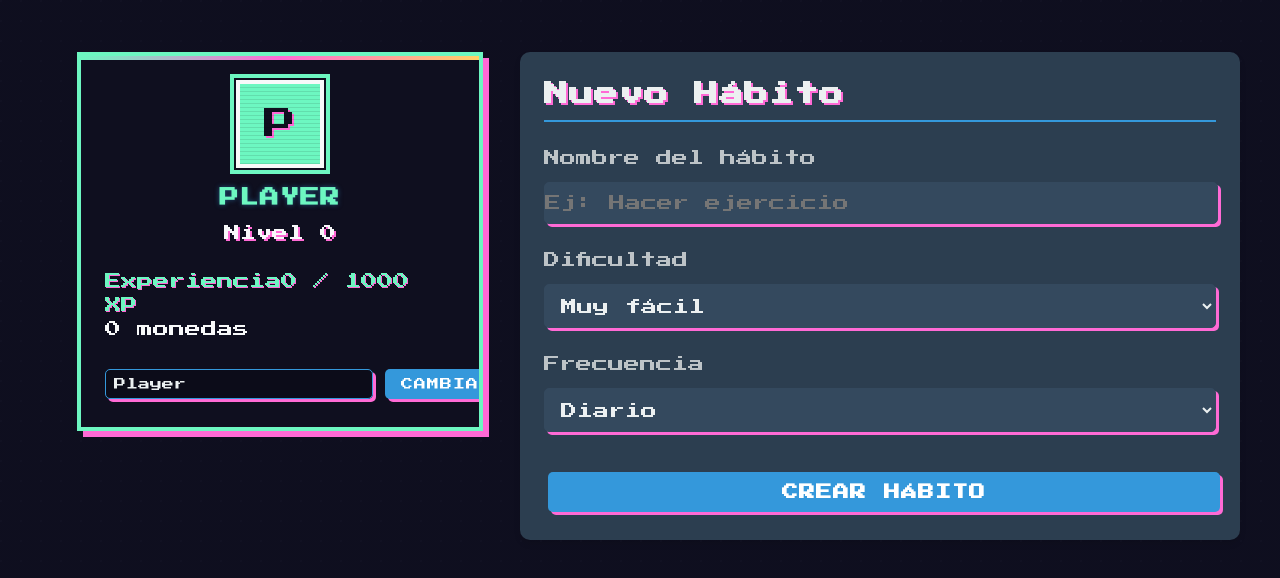
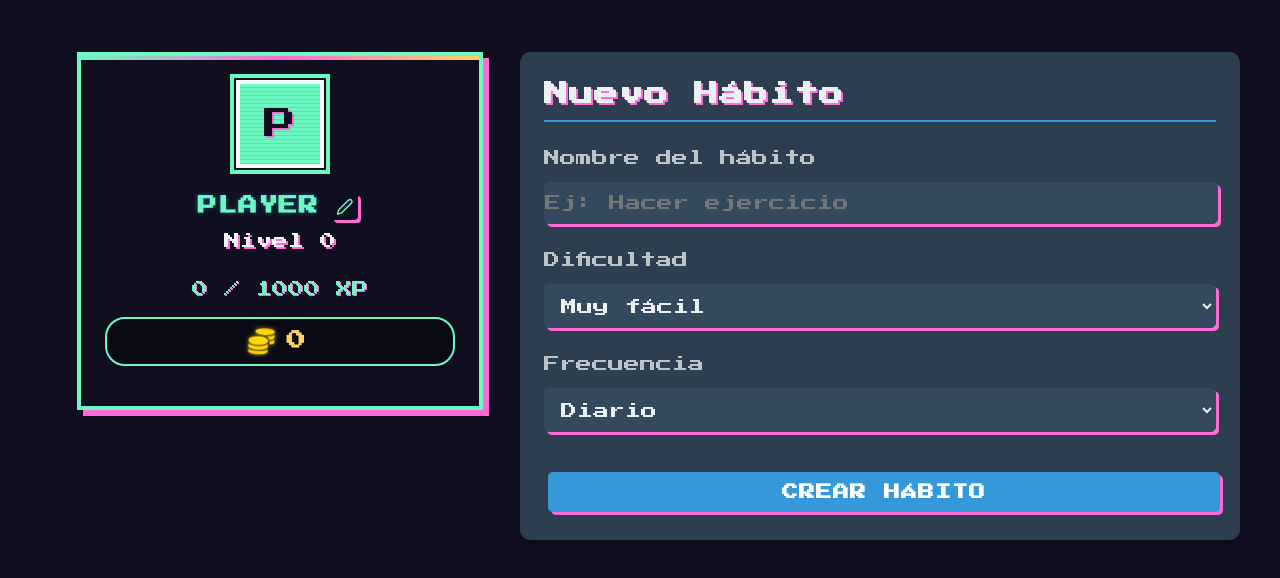
Before and after one commit to caldeix/idle_habits, a React (Vite) app: page / in a window 1280 px wide. Shown: the top 578 px of the page. Built offline with nearby package versions, Linux system fonts and the light colour scheme.

Commit message:
feat: Enhance UI with icons and animations
- Add animated coin icon with pulse effect
- Improve coins counter design
- Add hover effects and smooth animations
- Fix button visibility for completed habits

```diff
--- a/package.json
+++ b/package.json
@@ -11,7 +11,8 @@
   },
   "dependencies": {
     "react": "^19.2.0",
-    "react-dom": "^19.2.0"
+    "react-dom": "^19.2.0",
+    "react-icons": "^5.5.0"
   },
   "devDependencies": {
     "@eslint/js": "^9.39.1",
--- a/src/components/habits/HabitItem.tsx
+++ b/src/components/habits/HabitItem.tsx
@@ -73,24 +73,24 @@ export function HabitItem({
           )}
 
           {/* Botón para editar el hábito */}
-          <button
+           {isCompleted === false && (<button
             type="button"
             onClick={() => onEdit(habit)}
             className="action-button edit"
             title="Editar hábito"
           >
             ✏️
-          </button>
+          </button>)}
 
           {/* Botón para eliminar el hábito */}
-          <button
+          {isCompleted === false && (<button
             type="button"
             onClick={() => onDelete(habit.id)}
             className="action-button delete"
             title="Eliminar hábito"
           >
             🗑️
-          </button>
+          </button>)}
         </div>
       </td>
     </tr>
--- a/src/components/player/PlayerSettingsPanel.css
+++ b/src/components/player/PlayerSettingsPanel.css
@@ -65,6 +65,18 @@
   pointer-events: none;
 }
 
+.name-edit-container {
+  position: relative;
+  text-align: center;
+}
+
+.name-display {
+  display: flex;
+  align-items: center;
+  justify-content: center;
+  gap: 0.5rem;
+}
+
 .player-name {
   font-size: 1.2rem;
   margin: 0.5rem 0;
@@ -72,6 +84,76 @@
   text-transform: uppercase;
   letter-spacing: 1px;
   text-shadow: 0 0 5px rgba(52, 152, 219, 0.5);
+  transition: all 0.2s;
+}
+
+.edit-name-container {
+  display: flex;
+  gap: 0.5rem;
+  align-items: center;
+  justify-content: center;
+  margin: 0.5rem 0;
+}
+
+.name-edit-input {
+  background: rgba(0, 0, 0, 0.3);
+  border: 2px solid var(--retro-primary);
+  color: var(--retro-text);
+  padding: 0.3rem 0.5rem;
+  font-family: var(--retro-font);
+  font-size: 1.1rem;
+  max-width: 180px;
+  text-align: center;
+  border-radius: 4px;
+}
+
+.name-edit-input:focus {
+  outline: none;
+  border-color: var(--retro-accent);
+  box-shadow: 0 0 5px rgba(46, 204, 113, 0.5);
+}
+
+.icon-button {
+  background: none;
+  border: none;
+  color: var(--retro-text);
+  cursor: pointer;
+  display: flex;
+  align-items: center;
+  justify-content: center;
+  padding: 0.3rem;
+  border-radius: 4px;
+  transition: all 0.2s;
+  font-size: 1.1rem;
+}
+
+.icon-button:hover {
+  background: rgba(255, 255, 255, 0.1);
+  transform: scale(1.1);
+}
+
+.edit-button {
+  color: var(--retro-primary);
+}
+
+.edit-button:hover {
+  color: var(--retro-accent);
+}
+
+.confirm-button {
+  color: #2ecc71;
+}
+
+.confirm-button:hover {
+  color: #27ae60;
+}
+
+.cancel-button {
+  color: #e74c3c;
+}
+
+.cancel-button:hover {
+  color: #c0392b;
 }
 
 .player-level {
@@ -90,7 +172,9 @@
   background: rgba(15, 15, 31, 0.8);
   box-shadow: 4px 4px 0 var(--retro-secondary);
 }
-
+.stats-container{
+  text-align:center;
+}
 .stat-row {
   display: flex;
   justify-content: space-between;
@@ -163,19 +247,48 @@
   }
 }
 
-.coin-display {
+.coins-display {
   display: flex;
   align-items: center;
   justify-content: center;
+  gap: 0.5rem;
   margin: 1rem 0;
   font-size: 1.2rem;
   font-weight: bold;
   color: var(--retro-accent);
   text-shadow: 1px 1px 0 var(--retro-secondary);
   background: rgba(0, 0, 0, 0.3);
-  padding: 8px;
-  border: 2px dashed var(--retro-accent);
-  position: relative;
+  padding: 0.5rem 1rem;
+  border: 2px solid var(--retro-primary);
+  border-radius: 20px;
+  box-shadow: 0 2px 4px rgba(0, 0, 0, 0.2);
+  transition: all 0.3s ease;
+}
+
+.coins-display:hover {
+  transform: translateY(-2px);
+  box-shadow: 0 4px 8px rgba(0, 0, 0, 0.3);
+}
+
+.coins-icon {
+  color: #ffd700;
+  filter: drop-shadow(0 0 2px rgba(255, 215, 0, 0.7));
+  font-size: 1.3em;
+  animation: coinPulse 2s infinite ease-in-out;
+}
+
+.coins-amount {
+  min-width: 1.5em;
+  text-align: center;
+  font-family: var(--retro-font);
+  text-shadow: 1px 1px 0 #000, -1px -1px 0 #000, 1px -1px 0 #000, -1px 1px 0 #000;
+  letter-spacing: 1px;
+}
+
+@keyframes coinPulse {
+  0% { transform: scale(1) rotate(0deg); }
+  50% { transform: scale(1.1) rotate(5deg); }
+  100% { transform: scale(1) rotate(0deg); }
 }
 
 .coin-icon {
--- a/src/components/player/PlayerSettingsPanel.tsx
+++ b/src/components/player/PlayerSettingsPanel.tsx
@@ -5,6 +5,8 @@ import type { PlayerState } from '../../features/habits/domain/player.types';
 import { loadSettings, saveSettings } from '../../features/habits/storage/settings.storage';
 import type { SettingsState } from '../../features/habits/domain/settings.types';
 import { onPlayerUpdated } from '../../features/habits/events/player.events';
+import { FiEdit2, FiCheck, FiX } from 'react-icons/fi';
+import { FaCoins } from 'react-icons/fa';
 import './PlayerSettingsPanel.css';
 
 
@@ -12,9 +14,8 @@ import './PlayerSettingsPanel.css';
 export function PlayerSettingsPanel() {
   const [player, setPlayer] = useState<PlayerState>(() => loadPlayerState());
   const [settings, setSettings] = useState<SettingsState>(() => loadSettings());
-  const [playerNameInput, setPlayerNameInput] = useState<string>(
-    () => loadSettings().playerName,
-  );
+  const [isEditing, setIsEditing] = useState(false);
+  const [tempName, setTempName] = useState('');
 
   // Efecto para suscribirse a los cambios del jugador
   useEffect(() => {
@@ -35,8 +36,13 @@ export function PlayerSettingsPanel() {
     };
   }, []);
 
+  const handleStartEditing = () => {
+    setTempName(settings.playerName);
+    setIsEditing(true);
+  };
+
   const handleSavePlayerName = () => {
-    const trimmed = playerNameInput.trim();
+    const trimmed = tempName.trim();
     if (!trimmed) return;
 
     const updated: SettingsState = {
@@ -46,6 +52,11 @@ export function PlayerSettingsPanel() {
 
     saveSettings(updated);
     setSettings(updated);
+    setIsEditing(false);
+  };
+
+  const handleCancelEditing = () => {
+    setIsEditing(false);
   };
 
   const levelInfo = calculatePlayerLevel(player.totalXp);
@@ -60,14 +71,51 @@ export function PlayerSettingsPanel() {
         <div className="player-avatar" title={`Nivel ${levelInfo.level}`}>
           {playerInitial}
         </div>
-        <h2 className="player-name">{settings.playerName || 'Jugador'}</h2>
-        <div className="level-display">Nivel {levelInfo.level}</div>
+        <div className="name-edit-container">
+          {isEditing ? (
+            <div className="edit-name-container">
+              <input
+                type="text"
+                className="name-edit-input"
+                value={tempName}
+                onChange={(e) => setTempName(e.target.value)}
+                autoFocus
+              />
+              <button
+                className="icon-button confirm-button"
+                onClick={handleSavePlayerName}
+                title="Guardar cambios"
+              >
+                <FiCheck />
+              </button>
+              <button
+                className="icon-button cancel-button"
+                onClick={handleCancelEditing}
+                title="Cancelar"
+              >
+                <FiX />
+              </button>
+            </div>
+          ) : (
+            <div className="name-display">
+              <h2 className="player-name">{settings.playerName || 'Jugador'}</h2>
+              <button
+                className="icon-button edit-button"
+                onClick={handleStartEditing}
+                title="Editar nombre"
+              >
+                <FiEdit2 />
+              </button>
+            </div>
+          )}
+          <div className="level-display">Nivel {levelInfo.level}</div>
+        </div>
       </div>
 
       <div className="stats-container">
         <div className="stat-item">
           <div className="stat-label">
-            <span>Experiencia</span>
+            <span></span>
             <span>{levelInfo.xpInCurrentLevel} / {levelInfo.xpToNextLevel} XP</span>
           </div>
           <div className="progress-bar">
@@ -79,44 +127,11 @@ export function PlayerSettingsPanel() {
         </div>
 
         <div className="coins-display">
-          {player.totalCoins} monedas
+          <FaCoins className="coins-icon" />
+          <span className="coins-amount">{player.totalCoins}</span>
         </div>
       </div>
 
-      <div className="player-actions" style={{ marginTop: '1.5rem' }}>
-        <div style={{ display: 'flex', gap: '0.5rem' }}>
-          <input
-            type="text"
-            placeholder="Nuevo nombre"
-            value={playerNameInput}
-            onChange={(event) => setPlayerNameInput(event.target.value)}
-            style={{
-              padding: '0.5rem',
-              borderRadius: '5px',
-              border: '1px solid #3498db',
-              background: 'rgba(0,0,0,0.2)',
-              color: '#ecf0f1',
-              flex: 1
-            }}
-          />
-          <button
-            onClick={handleSavePlayerName}
-            style={{
-              padding: '0.5rem 1rem',
-              background: '#3498db',
-              color: 'white',
-              border: 'none',
-              borderRadius: '5px',
-              cursor: 'pointer',
-              transition: 'all 0.2s',
-            }}
-            onMouseOver={(e) => e.currentTarget.style.background = '#2980b9'}
-            onMouseOut={(e) => e.currentTarget.style.background = '#3498db'}
-          >
-            Cambiar
-          </button>
-        </div>
-      </div>
     </div>
   );
 }
--- a/src/pages/HabitsMainPage.tsx
+++ b/src/pages/HabitsMainPage.tsx
@@ -3,7 +3,7 @@
 
 import { HabitForm } from '../components/habits/HabitForm';
 import { HabitList } from '../components/habits/HabitList';
-import { StorageJsonTestButton } from '../components/utils/StorageJsonTestButton';
+//import { StorageJsonTestButton } from '../components/utils/StorageJsonTestButton';
 import type { Habit } from '../features/habits/domain/habit.types';
 import { useHabits } from '../features/habits/logic/useHabits';
 
```
Also changed, not shown: 1 other file (tests, documents, lock files or other folders).
